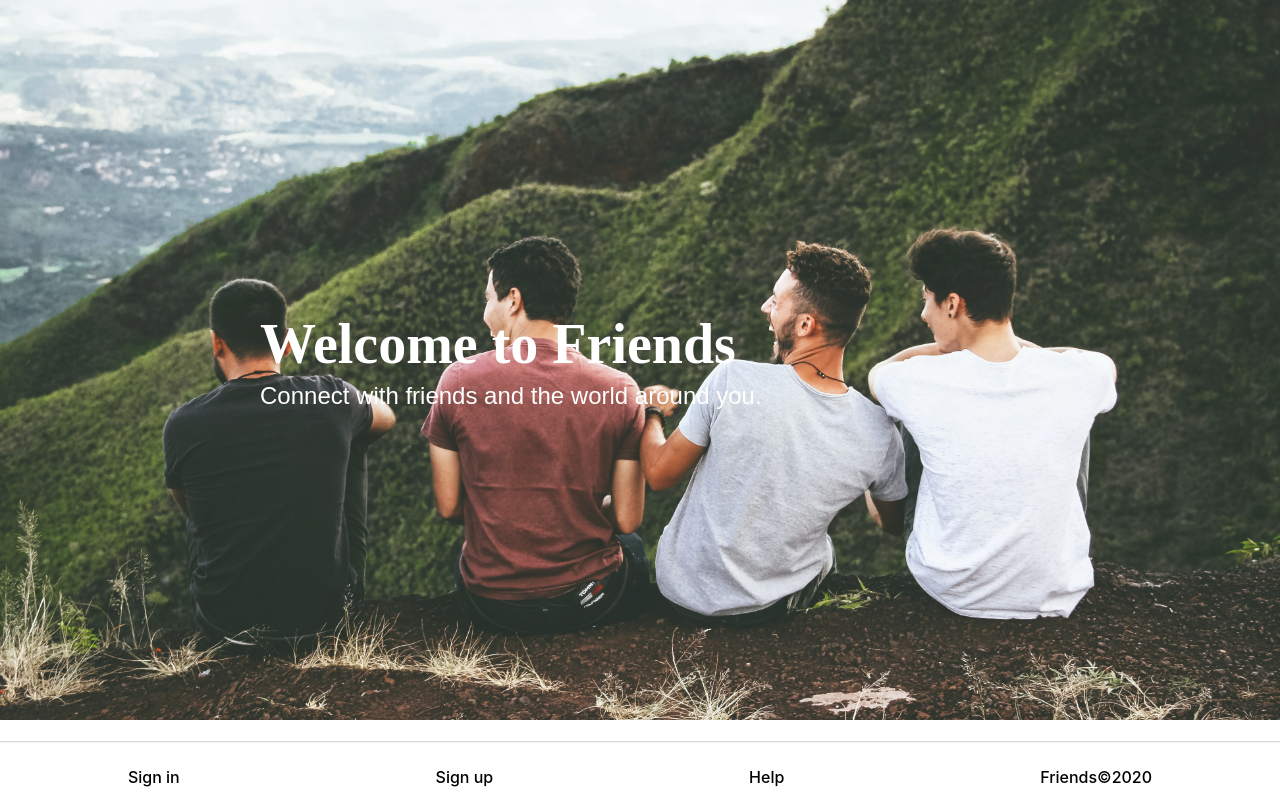
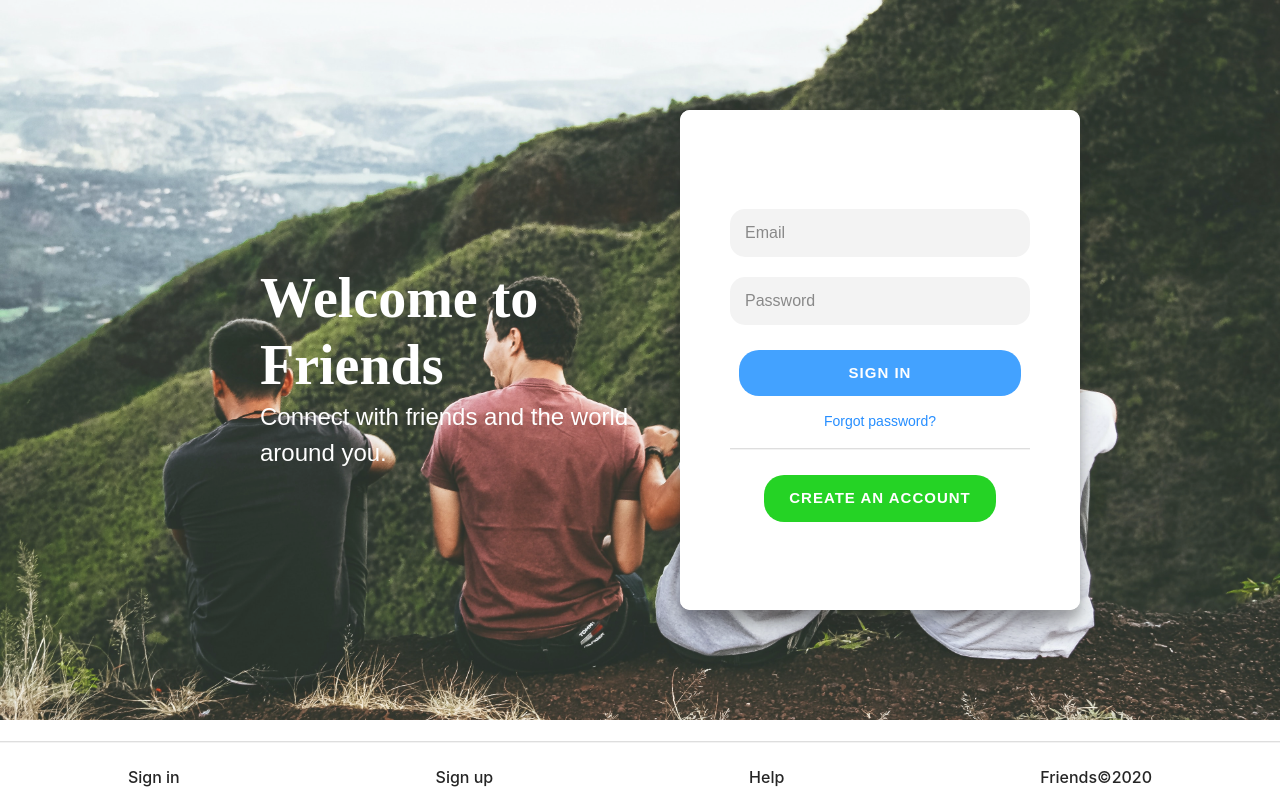
Before and after one commit to emaiiii/emaiiii_friends, a React (Create React App) app: page / in a window 1280 px wide. Built offline with nearby package versions, Linux system fonts and the light colour scheme; a web font is replaced by a local one.

Commit message:
i think i fixed the sign in layout problem

```diff
--- a/src/components/SignIn/SignIn.css
+++ b/src/components/SignIn/SignIn.css
@@ -15,7 +15,6 @@ input {
 	flex-direction: column;
 	align-items: center;
 	height: 100vh;
-	margin-right: -85pc;
 }
 
 .login-container{
--- a/src/pages/Landing/Landing.css
+++ b/src/pages/Landing/Landing.css
@@ -1,23 +1,18 @@
 /*-background stuff-*/
 .flex-container-banner{
   display: flex;
+  justify-content: space-between;
   align-items: center;
   max-height: 90vh;
-
-  background-image: url("landingpic.jpg");
-  background-position: center;
-  background-repeat: no-repeat;
-  background-size: cover;
-
-  opacity: 0.85;
 }
 
 /*-banner stuff-*/
 .banner_background{
   margin-left: 250px;
+  margin-right: 50px;
   max-height: 200px;
   height: 100%;
-  width: 600px;
+  max-width: 600px;
 }
 
 .banner_fontHeader{
@@ -41,9 +36,22 @@
 }
 
 .expand{
+  object-fit: cover;
+  background-image: url("landingpic.jpg");
+  background-position: center;
+  background-repeat: no-repeat;
+  background-size: cover;
+
+  opacity: 0.85;
+
   height: 100%;
   width: 100%;
   margin: 0px;
   padding: 0px;
   overflow: hidden;
 }
+
+
+.signin-component{
+  margin-right: 200px;
+}
--- a/src/pages/Landing/Landing.js
+++ b/src/pages/Landing/Landing.js
@@ -14,7 +14,7 @@ function Landing() {
             <p className="banner_fontBody">Connect with friends and the world around you.</p>
           </div>
 
-          <div>
+          <div className="signin-component">
             <SignIn/>
           </div>
       </div>
```
